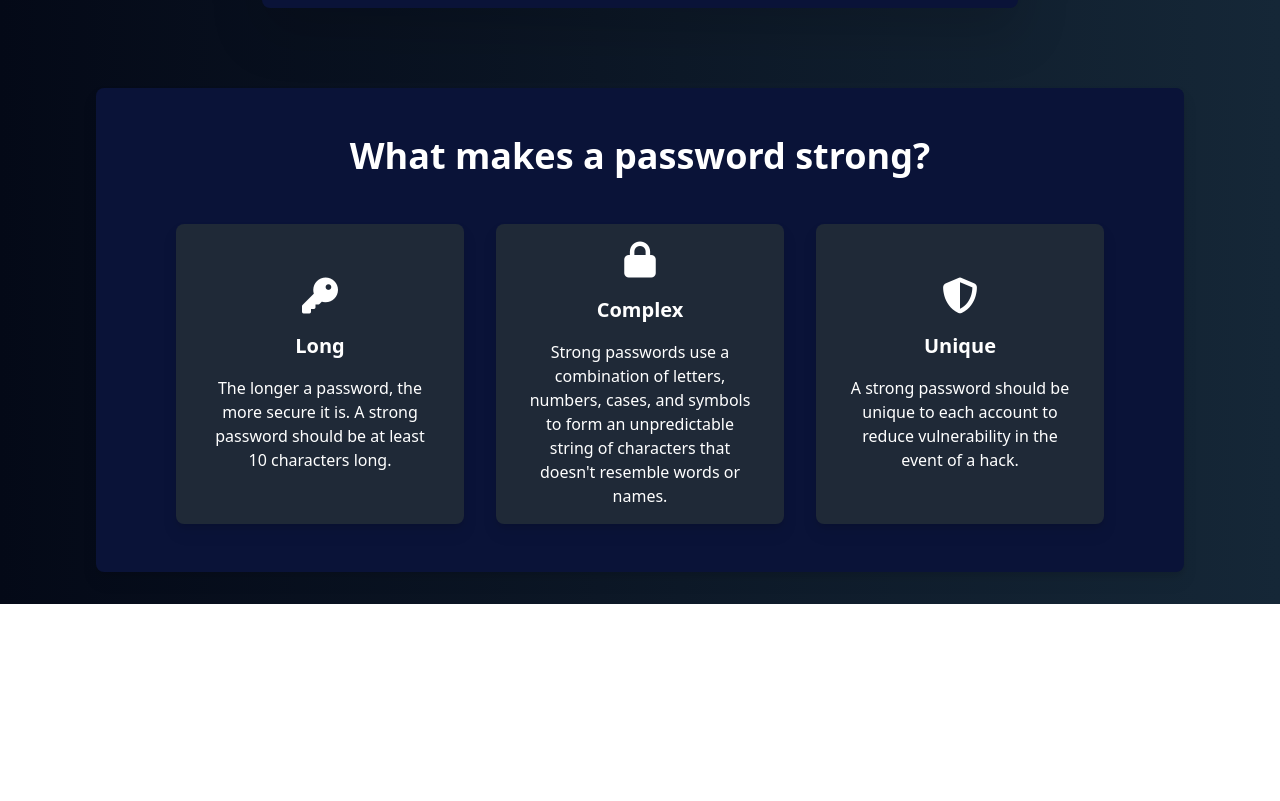
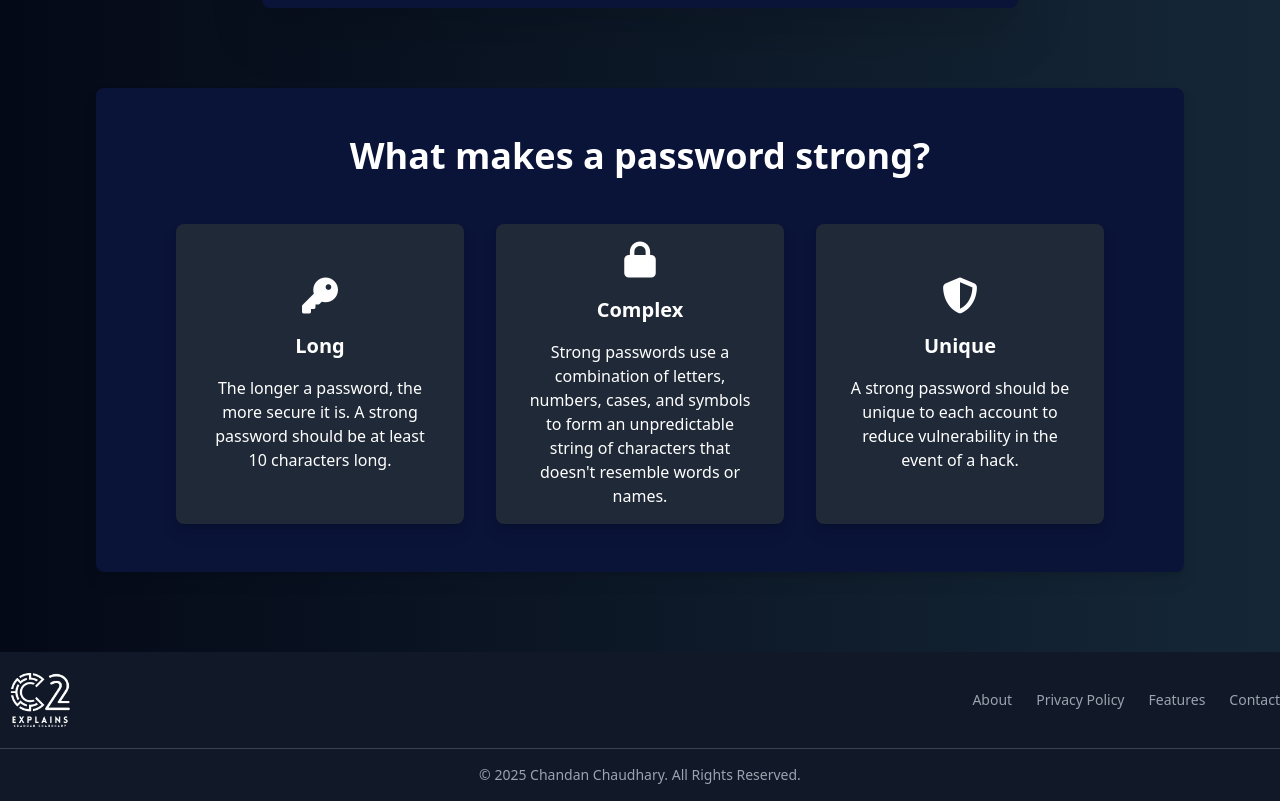
Before and after one commit to Chandan-Badge/strong-password-generator, a React (Vite) app: page / in a window 1280 px wide. Shown: the part 566-1367 px from the top of the page. Before the commit the page ends 1170 px from the top, so only its background shows below. Built offline with nearby package versions, Linux system fonts and the light colour scheme.

Commit message:
Adding Footer

```diff
--- a/src/App.jsx
+++ b/src/App.jsx
@@ -4,6 +4,7 @@ import DarkLightMode from './components/DarkLightMode';
 import { useState } from 'react';
 import logo from "./components/C2-Logo-White.png";
 import About from './components/About';
+import Footer from './components/footer';
 
 function App() {
 
@@ -48,6 +49,7 @@ function App() {
 
 
           <About />
+          <Footer />
         </section>
     </main>
 
--- a/src/components/footer.jsx
+++ b/src/components/footer.jsx
@@ -1,115 +1,32 @@
+import logo from "./C2-Logo-White.png";
+
 function Footer() {
     return (
-        <footer>
+        <footer class="w-full bg-[#02b5af] shadow-sm dark:bg-gray-900">
 
-
-<footer class="bg-white dark:bg-gray-900">
-    <div class="mx-auto w-full max-w-screen-xl">
-      <div class="grid grid-cols-2 gap-8 px-4 py-6 lg:py-8 md:grid-cols-4">
-        <div>
-            <h2 class="mb-6 text-sm font-semibold text-gray-900 uppercase dark:text-white">Company</h2>
-            <ul class="text-gray-500 dark:text-gray-400 font-medium">
-                <li class="mb-4">
-                    <a href="#" class=" hover:underline">About</a>
+            <div class="w-full max-w-screen-xl mx-auto p-0">
+                <div class="sm:flex sm:items-center sm:justify-between">
+                    <a href="#" class="flex items-center my-2">
+                        <img src={logo} class="h-20" alt="Flowbite Logo" />
+                    </a>
+                    <ul class="flex flex-wrap items-center mb-0 text-sm font-medium text-gray-200 sm:mb-0 dark:text-gray-400">
+                        <li>
+                            <a href="#" class="hover:underline me-4 md:me-6">About</a>
                         </li>
-                <li class="mb-4">
-                    <a href="#" class="hover:underline">Careers</a>
+                        <li>
+                            <a href="#" class="hover:underline me-4 md:me-6">Privacy Policy</a>
                         </li>
-                <li class="mb-4">
-                    <a href="#" class="hover:underline">Brand Center</a>
+                        <li>
+                            <a href="#" class="hover:underline me-4 md:me-6">Features</a>
                         </li>
-                <li class="mb-4">
-                    <a href="#" class="hover:underline">Blog</a>
+                        <li>
+                            <a href="#" class="hover:underline">Contact</a>
                         </li>
                     </ul>
                 </div>
-        <div>
-            <h2 class="mb-6 text-sm font-semibold text-gray-900 uppercase dark:text-white">Help center</h2>
-            <ul class="text-gray-500 dark:text-gray-400 font-medium">
-                <li class="mb-4">
-                    <a href="#" class="hover:underline">Discord Server</a>
-                </li>
-                <li class="mb-4">
-                    <a href="#" class="hover:underline">Twitter</a>
-                </li>
-                <li class="mb-4">
-                    <a href="#" class="hover:underline">Facebook</a>
-                </li>
-                <li class="mb-4">
-                    <a href="#" class="hover:underline">Contact Us</a>
-                </li>
-            </ul>
+                <hr class="my-0 lg:my-0 border-gray-100 sm:mx-auto dark:border-gray-700" />
+                <span class="block my-4 text-sm text-gray-200 sm:text-center dark:text-gray-400">© 2025 <a href="#" class="hover:underline">Chandan Chaudhary</a>. All Rights Reserved.</span>
             </div>
-        <div>
-            <h2 class="mb-6 text-sm font-semibold text-gray-900 uppercase dark:text-white">Legal</h2>
-            <ul class="text-gray-500 dark:text-gray-400 font-medium">
-                <li class="mb-4">
-                    <a href="#" class="hover:underline">Privacy Policy</a>
-                </li>
-                <li class="mb-4">
-                    <a href="#" class="hover:underline">Licensing</a>
-                </li>
-                <li class="mb-4">
-                    <a href="#" class="hover:underline">Terms &amp; Conditions</a>
-                </li>
-            </ul>
-        </div>
-        <div>
-            <h2 class="mb-6 text-sm font-semibold text-gray-900 uppercase dark:text-white">Download</h2>
-            <ul class="text-gray-500 dark:text-gray-400 font-medium">
-                <li class="mb-4">
-                    <a href="#" class="hover:underline">iOS</a>
-                </li>
-                <li class="mb-4">
-                    <a href="#" class="hover:underline">Android</a>
-                </li>
-                <li class="mb-4">
-                    <a href="#" class="hover:underline">Windows</a>
-                </li>
-                <li class="mb-4">
-                    <a href="#" class="hover:underline">MacOS</a>
-                </li>
-            </ul>
-        </div>
-    </div>
-    <div class="px-4 py-6 bg-gray-100 dark:bg-gray-700 md:flex md:items-center md:justify-between">
-        <span class="text-sm text-gray-500 dark:text-gray-300 sm:text-center">© 2023 <a href="https://flowbite.com/">Flowbite™</a>. All Rights Reserved.
-        </span>
-        <div class="flex mt-4 sm:justify-center md:mt-0 space-x-5 rtl:space-x-reverse">
-            <a href="#" class="text-gray-400 hover:text-gray-900 dark:hover:text-white">
-                  <svg class="w-4 h-4" aria-hidden="true" xmlns="http://www.w3.org/2000/svg" fill="currentColor" viewBox="0 0 8 19">
-                        <path fill-rule="evenodd" d="M6.135 3H8V0H6.135a4.147 4.147 0 0 0-4.142 4.142V6H0v3h2v9.938h3V9h2.021l.592-3H5V3.591A.6.6 0 0 1 5.592 3h.543Z" clip-rule="evenodd"/>
-                    </svg>
-                  <span class="sr-only">Facebook page</span>
-              </a>
-              <a href="#" class="text-gray-400 hover:text-gray-900 dark:hover:text-white">
-                  <svg class="w-4 h-4" aria-hidden="true" xmlns="http://www.w3.org/2000/svg" fill="currentColor" viewBox="0 0 21 16">
-                        <path d="M16.942 1.556a16.3 16.3 0 0 0-4.126-1.3 12.04 12.04 0 0 0-.529 1.1 15.175 15.175 0 0 0-4.573 0 11.585 11.585 0 0 0-.535-1.1 16.274 16.274 0 0 0-4.129 1.3A17.392 17.392 0 0 0 .182 13.218a15.785 15.785 0 0 0 4.963 2.521c.41-.564.773-1.16 1.084-1.785a10.63 10.63 0 0 1-1.706-.83c.143-.106.283-.217.418-.33a11.664 11.664 0 0 0 10.118 0c.137.113.277.224.418.33-.544.328-1.116.606-1.71.832a12.52 12.52 0 0 0 1.084 1.785 16.46 16.46 0 0 0 5.064-2.595 17.286 17.286 0 0 0-2.973-11.59ZM6.678 10.813a1.941 1.941 0 0 1-1.8-2.045 1.93 1.93 0 0 1 1.8-2.047 1.919 1.919 0 0 1 1.8 2.047 1.93 1.93 0 0 1-1.8 2.045Zm6.644 0a1.94 1.94 0 0 1-1.8-2.045 1.93 1.93 0 0 1 1.8-2.047 1.918 1.918 0 0 1 1.8 2.047 1.93 1.93 0 0 1-1.8 2.045Z"/>
-                    </svg>
-                  <span class="sr-only">Discord community</span>
-              </a>
-              <a href="#" class="text-gray-400 hover:text-gray-900 dark:hover:text-white">
-                  <svg class="w-4 h-4" aria-hidden="true" xmlns="http://www.w3.org/2000/svg" fill="currentColor" viewBox="0 0 20 17">
-                    <path fill-rule="evenodd" d="M20 1.892a8.178 8.178 0 0 1-2.355.635 4.074 4.074 0 0 0 1.8-2.235 8.344 8.344 0 0 1-2.605.98A4.13 4.13 0 0 0 13.85 0a4.068 4.068 0 0 0-4.1 4.038 4 4 0 0 0 .105.919A11.705 11.705 0 0 1 1.4.734a4.006 4.006 0 0 0 1.268 5.392 4.165 4.165 0 0 1-1.859-.5v.05A4.057 4.057 0 0 0 4.1 9.635a4.19 4.19 0 0 1-1.856.07 4.108 4.108 0 0 0 3.831 2.807A8.36 8.36 0 0 1 0 14.184 11.732 11.732 0 0 0 6.291 16 11.502 11.502 0 0 0 17.964 4.5c0-.177 0-.35-.012-.523A8.143 8.143 0 0 0 20 1.892Z" clip-rule="evenodd"/>
-                </svg>
-                  <span class="sr-only">Twitter page</span>
-              </a>
-              <a href="#" class="text-gray-400 hover:text-gray-900 dark:hover:text-white">
-                  <svg class="w-4 h-4" aria-hidden="true" xmlns="http://www.w3.org/2000/svg" fill="currentColor" viewBox="0 0 20 20">
-                        <path fill-rule="evenodd" d="M10 .333A9.911 9.911 0 0 0 6.866 19.65c.5.092.678-.215.678-.477 0-.237-.01-1.017-.014-1.845-2.757.6-3.338-1.169-3.338-1.169a2.627 2.627 0 0 0-1.1-1.451c-.9-.615.07-.6.07-.6a2.084 2.084 0 0 1 1.518 1.021 2.11 2.11 0 0 0 2.884.823c.044-.503.268-.973.63-1.325-2.2-.25-4.516-1.1-4.516-4.9A3.832 3.832 0 0 1 4.7 7.068a3.56 3.56 0 0 1 .095-2.623s.832-.266 2.726 1.016a9.409 9.409 0 0 1 4.962 0c1.89-1.282 2.717-1.016 2.717-1.016.366.83.402 1.768.1 2.623a3.827 3.827 0 0 1 1.02 2.659c0 3.807-2.319 4.644-4.525 4.889a2.366 2.366 0 0 1 .673 1.834c0 1.326-.012 2.394-.012 2.72 0 .263.18.572.681.475A9.911 9.911 0 0 0 10 .333Z" clip-rule="evenodd"/>
-                  </svg>
-                  <span class="sr-only">GitHub account</span>
-              </a>
-              <a href="#" class="text-gray-400 hover:text-gray-900 dark:hover:text-white">
-                  <svg class="w-4 h-4" aria-hidden="true" xmlns="http://www.w3.org/2000/svg" fill="currentColor" viewBox="0 0 20 20">
-                    <path fill-rule="evenodd" d="M10 0a10 10 0 1 0 10 10A10.009 10.009 0 0 0 10 0Zm6.613 4.614a8.523 8.523 0 0 1 1.93 5.32 20.094 20.094 0 0 0-5.949-.274c-.059-.149-.122-.292-.184-.441a23.879 23.879 0 0 0-.566-1.239 11.41 11.41 0 0 0 4.769-3.366ZM8 1.707a8.821 8.821 0 0 1 2-.238 8.5 8.5 0 0 1 5.664 2.152 9.608 9.608 0 0 1-4.476 3.087A45.758 45.758 0 0 0 8 1.707ZM1.642 8.262a8.57 8.57 0 0 1 4.73-5.981A53.998 53.998 0 0 1 9.54 7.222a32.078 32.078 0 0 1-7.9 1.04h.002Zm2.01 7.46a8.51 8.51 0 0 1-2.2-5.707v-.262a31.64 31.64 0 0 0 8.777-1.219c.243.477.477.964.692 1.449-.114.032-.227.067-.336.1a13.569 13.569 0 0 0-6.942 5.636l.009.003ZM10 18.556a8.508 8.508 0 0 1-5.243-1.8 11.717 11.717 0 0 1 6.7-5.332.509.509 0 0 1 .055-.02 35.65 35.65 0 0 1 1.819 6.476 8.476 8.476 0 0 1-3.331.676Zm4.772-1.462A37.232 37.232 0 0 0 13.113 11a12.513 12.513 0 0 1 5.321.364 8.56 8.56 0 0 1-3.66 5.73h-.002Z" clip-rule="evenodd"/>
-                </svg>
-                  <span class="sr-only">Dribbble account</span>
-              </a>
-        </div>
-      </div>
-    </div>
-</footer>
 
         </footer>
     );
```
Lines whose indentation alone changed are shown as unchanged.
